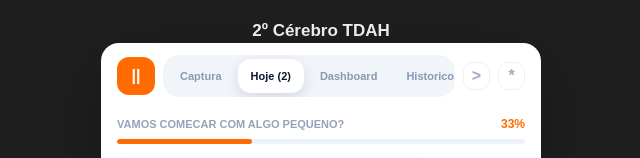
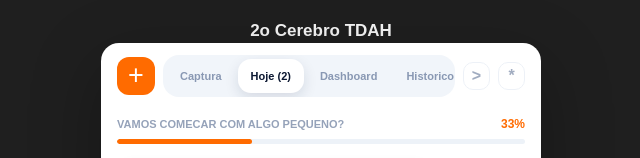
Before and after one commit to Braudock/smartflow-ai, a Next.js app: page / in a window 1280 px wide. Shown: the top 158 px of the page, without its empty margins (319-959 px from the left). Built offline with nearby package versions, Linux system fonts and the light colour scheme.

Commit message:
Make capture controls interactive

```diff
--- a/src/app/globals.css
+++ b/src/app/globals.css
@@ -90,13 +90,30 @@ a {
 .brand-mark {
   align-items: center;
   background: var(--orange);
+  border: 0;
   border-radius: 12px;
   color: #fff;
+  cursor: pointer;
   display: flex;
-  font-weight: 900;
   height: 38px;
   justify-content: center;
   width: 38px;
+}
+
+.brand-mark span {
+  font-size: 27px;
+  font-weight: 300;
+  line-height: 1;
+  transform: translateY(-1px);
+}
+
+.brand-mark:focus-visible,
+.floating-add:focus-visible,
+.quick-add:focus-visible,
+.tab:focus-visible,
+.icon-link:focus-visible {
+  outline: 3px solid rgba(255, 107, 0, 0.26);
+  outline-offset: 3px;
 }
 
 .tabs {
--- a/src/app/page.tsx
+++ b/src/app/page.tsx
@@ -1,6 +1,6 @@
 "use client";
 
-import { FormEvent, useMemo, useState } from "react";
+import { FormEvent, useMemo, useRef, useState } from "react";
 
 type Task = {
   id: number;
@@ -59,6 +59,7 @@ export default function Home() {
   const [tasks, setTasks] = useState<Task[]>(initialTasks);
   const [query, setQuery] = useState("");
   const [draft, setDraft] = useState("");
+  const draftInputRef = useRef<HTMLInputElement>(null);
 
   const todayTasks = useMemo(() => {
     const normalized = query.trim().toLowerCase();
@@ -119,14 +120,31 @@ export default function Home() {
     setTasks((current) => current.filter((task) => task.id !== id));
   }
 
+  function openCapture() {
+    setActiveTab("Captura");
+    window.setTimeout(() => draftInputRef.current?.focus(), 0);
+  }
+
+  function resetHome() {
+    setActiveTab("Hoje");
+    setQuery("");
+    window.scrollTo({ top: 0, behavior: "smooth" });
+  }
+
   return (
     <main className="workspace">
-      <h1 className="app-title">2º Cérebro TDAH</h1>
+      <h1 className="app-title">2o Cerebro TDAH</h1>
       <section className="phone-shell" aria-label="2 Cerebro TDAH">
         <header className="topbar">
-          <div className="brand-mark" aria-hidden="true">
-            ||
-          </div>
+          <button
+            aria-label="Voltar para hoje"
+            className="brand-mark"
+            onClick={resetHome}
+            title="Voltar para hoje"
+            type="button"
+          >
+            <span aria-hidden="true">+</span>
+          </button>
           <nav className="tabs" aria-label="Navegacao principal">
             {tabs.map((tab) => (
               <button
@@ -166,6 +184,7 @@ export default function Home() {
             <input
               onChange={(event) => setDraft(event.target.value)}
               placeholder="Capturar uma tarefa..."
+              ref={draftInputRef}
               value={draft}
             />
           </label>
@@ -245,7 +264,7 @@ export default function Home() {
 
         <button
           className="floating-add"
-          onClick={() => setActiveTab("Captura")}
+          onClick={openCapture}
           title="Nova tarefa"
           type="button"
         >
```
